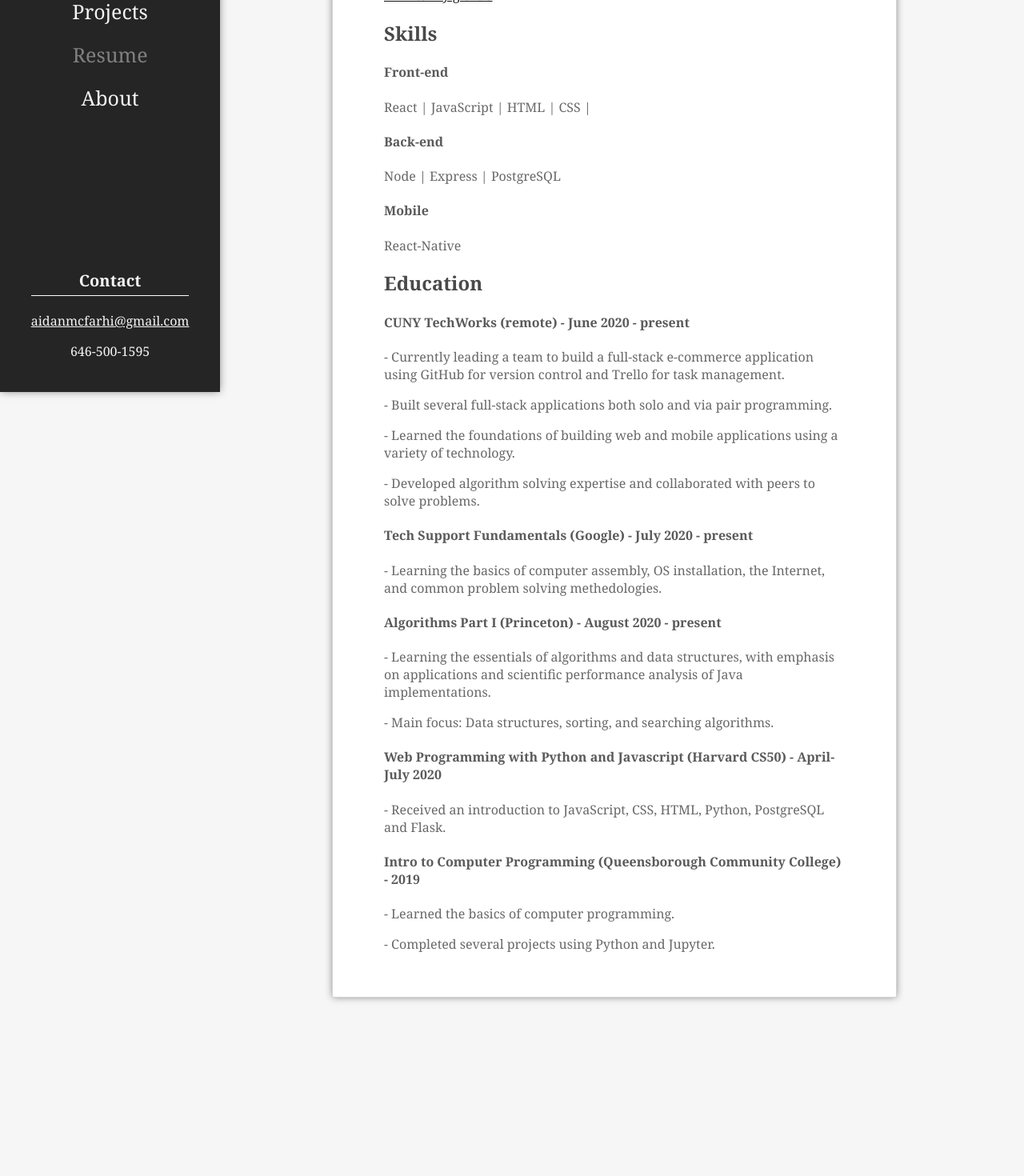
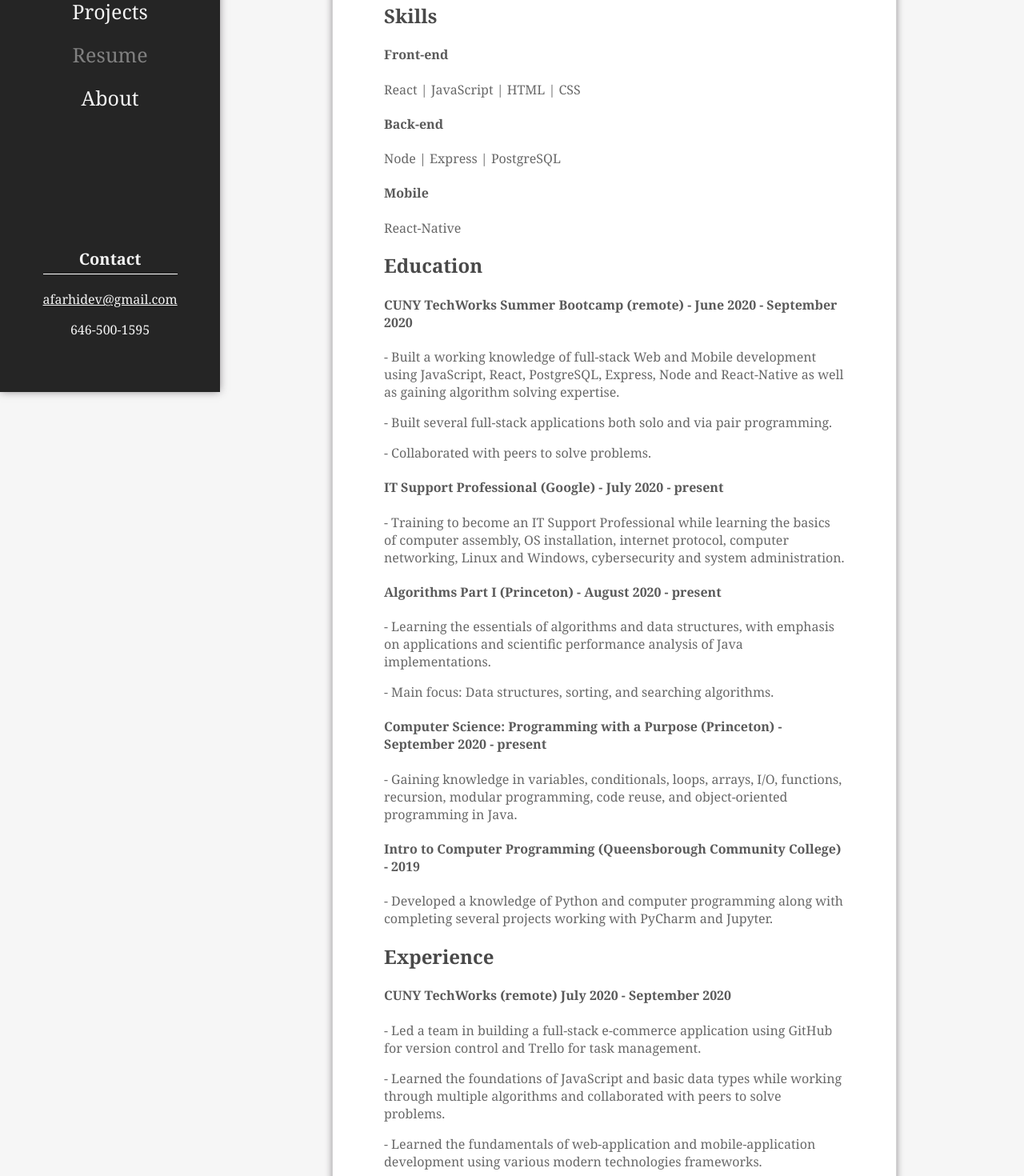
Before and after one commit to AidanFarhi/portfolio, a React (Create React App) app: page /resume in a window 1280 px wide. Shown: the part 320-1790 px from the top of the page at 80% size. Before the commit the page ends 1695 px from the top, so only its background shows below. Built offline with nearby package versions, Linux system fonts and the light colour scheme.

Commit message:
added leetrides and edited about me and resume

```diff
--- a/src/NavBar.js
+++ b/src/NavBar.js
@@ -49,7 +49,7 @@
                 </div>
                 <div id='contact-div'>
                     <h3 id='contact-header'>Contact</h3>
-                    <p><a href='mailto:aidanmcfarhi@gmail.com' target='_blank' rel="noopener noreferrer">aidanmcfarhi@gmail.com</a></p>
+                    <p><a href='mailto:afarhidev@gmail.com' target='_blank' rel="noopener noreferrer">afarhidev@gmail.com</a></p>
                     <p>646-500-1595</p>
                 </div>
             </div>
--- a/src/components/About.js
+++ b/src/components/About.js
@@ -8,10 +8,10 @@
             <h1 id='about-me-header'>About Me</h1>
             <div id='about-me-div'>
                 <p>
-                    "I have a rock-solid work ethic and am a firm believer in work first, play later.
-                    I do my best to achieve competency, no matter what it is I'm doing.
-                    I have a thirst for learning, and am always looking for new techniques and skills
-                    to help me become a more proficient programmer."
+                    "I am a software engineer that labors to build applications that
+                    are not only efficient, pracical and useful, but simple and intutive for the user.
+                    I am a firm beliver in life-long learning, and am always willing and able to
+                    absorb new technologies and methods, whenever possible."
                 </p>
             </div>
         </div>
--- a/src/components/Contact.js
+++ b/src/components/Contact.js
@@ -6,7 +6,7 @@
         <div id='contact-main-div'>
             <h1 id='contact-header'>Contact</h1>
             <div id='contact-div'>
-                <h3><a href='mailto:aidanmcfarhi@gmail.com' target='_blank' rel="noopener noreferrer">aidanmcfarhi@gmail.com</a></h3>
+                <h3><a href='mailto:afarhidev@gmail.com' target='_blank' rel="noopener noreferrer">afarhidev@gmail.com</a></h3>
                 <h3>646-500-1595</h3>
             </div>
         </div>
--- a/src/components/Projects.js
+++ b/src/components/Projects.js
@@ -1,15 +1,11 @@
 import React from 'react'
 import './cmp-styles/Projects.css'
-import wikiStack from './project-images/wikiStack.png'
-import juke from './project-images/juke.png'
-import ttt from './project-images/tic-tac-toe.png'
-import gol from './project-images/gol.png'
+
+import leetRides from './project-images/leetRides.png'
 import reactIcon from './icons/react.jpeg'
-import htmlIcon from './icons/html.png'
-import jsIcon from './icons/js.png'
 import nodeIcon from './icons/node.png'
-import cssIcon from './icons/css.jpg'
 import postG from './icons/postgresIcon.png'
+import expressIcon from './icons/express.jpeg'
 
 export default function Projects() {
     return (
@@ -17,56 +13,28 @@
             <h1 id='project-header'>Projects</h1>
             <div className='project-item'>
                 <div className='description'>
-                    <h3>Juke</h3>
-                    <p>This is an audio player that lets the user pause, play, and switch songs or albums at will.</p>
+                    <h3>LeetRides</h3>
+                    <p>This is a full-stack e-commerce application that supports both registered
+                        users and guests.
+                    </p>
                 </div>
-                <a href='https://github.com/AidanFarhi/juke' target='_blank' rel="noopener noreferrer">
-                    <img className='project-image'alt='test' src={juke}/>
+                <a href='https://leetrides.herokuapp.com/' target='_blank' rel="noopener noreferrer">
+                    <img className='project-image'alt='test' src={leetRides}/>
                 </a>
                 <div className='icons'>
                     <img alt='icon' src={reactIcon}/>
                     <img alt='icon' src={nodeIcon}/>
+                    <img alt='icon' src={expressIcon}/>
                     <img alt='icon' src={postG}/>
                 </div>
-            </div>
-            <div className='project-item'>
                 <div className='description'>
-                    <h3>Wikistack</h3>
-                    <p>A full-stack application where users can post, edit, delete and search wikipedia-style content.</p>
-                </div>
-                <a href='https://github.com/AidanFarhi/wiki-stack' target='_blank' rel="noopener noreferrer">
-                    <img className='project-image'alt='test' src={wikiStack}/>
-                </a>
-                <div className='icons'>
-                    <img alt='icon' src={jsIcon}/>
-                    <img alt='icon' src={nodeIcon}/>
-                    <img alt='icon' src={postG}/>
-                </div>
-            </div>
-            <div className='project-item'>
-                <div className='description'>
-                    <h3>Tic-Tac-Toe</h3>
-                    <p>Tic-Tac-Toe built in React-Native. Click to play.</p>
-                </div>
-                <a href='https://snack.expo.io/@aidanfarhi/tic-tac-toe' target='_blank' rel="noopener noreferrer">
-                <img className='project-image'alt='test' src={ttt}/>
-                </a>
-                <div className='icons'>
-                    <img alt='icon' src={reactIcon}/>
-                </div>
-            </div>
-            <div className='project-item'>
-            <div className='description'>
-                    <h3>Game of Life</h3>
-                    <p>The canonical Game of Life built with Vanilla Javascript</p>
-                </div>
-                <a href='https://github.com/AidanFarhi/Game_of_life' target='_blank' rel="noopener noreferrer">
-                    <img className='project-image' alt='test' src={gol}/>
-                </a>
-                <div className='icons'>
-                    <img alt='icon' src={htmlIcon}/>
-                    <img alt='icon' src={cssIcon}/>
-                    <img alt='icon' src={jsIcon}/>
+                    <h3>Features</h3>
+                    <ul id='features'>
+                        <li>Stripe API for credit card transactions</li>
+                        <li>Inventory Search</li>
+                        <li>Guest checkout</li>
+                        <li>Ability to see each users most recent order</li>
+                    </ul>
                 </div>
             </div>
         </div>
--- a/src/components/Resume.js
+++ b/src/components/Resume.js
@@ -8,40 +8,61 @@
             <div id='resume'>
                 <h2>Profile</h2>
                 <p>
-                I am a full-stack web developer enrolled in CUNY TechWorks Software Development Program. I am seeking full-time employment as a full-stack software engineer.
-                I am currently working on and leading a team in a remote setting, as well as working solo to meet project deadlines.
+                I am a full-stack web developer that strives to build useful and efficient applications that are both intuitive and user-friendly.
+                I have worked with a team in a remote setting and worked solo to meet project deadlines.
                 </p>
                 <a href='https://github.com/AidanFarhi' target='_blank' rel="noopener noreferrer">Link to my github</a>
+
                 <h2>Skills</h2>
-
                 <h4>Front-end</h4>
-                <p>React | JavaScript | HTML | CSS | </p>
+                <p>React | JavaScript | HTML | CSS </p>
                 <h4>Back-end</h4>
                 <p>Node | Express | PostgreSQL</p>
                 <h4>Mobile</h4>
                 <p>React-Native</p>
 
                 <h2>Education</h2>
-                <h4>CUNY TechWorks (remote) - June 2020 - present</h4>
-                <p>- Currently leading a team to build a full-stack e-commerce application using GitHub for version control and Trello for task management.</p>
+                <h4>CUNY TechWorks Summer Bootcamp (remote) - June 2020 - September 2020</h4>
+                <p>- Built a working knowledge of full-stack Web and Mobile development using JavaScript, React, PostgreSQL, Express,
+                    Node and React-Native as well as gaining algorithm solving expertise.
+                </p>
                 <p>- Built several full-stack applications both solo and via pair programming.</p>
-                <p>- Learned the foundations of building web and mobile applications using a variety of technology.</p>
-                <p>- Developed algorithm solving expertise and collaborated with peers to solve problems.</p>
+                <p>- Collaborated with peers to solve problems.</p>
 
-                <h4>Tech Support Fundamentals (Google) - July 2020 - present</h4>
-                <p>- Learning the basics of computer assembly, OS installation, the Internet, and common problem solving methedologies.</p>
+                <h4>IT Support Professional (Google) - July 2020 - present</h4>
+                <p>- Training to become an IT Support Professional while learning the basics of computer assembly,
+                    OS installation, internet protocol, computer networking,
+                    Linux and Windows, cybersecurity and system administration.
+                </p>
 
                 <h4>Algorithms Part I (Princeton) - August 2020 - present</h4>
-                <p>- Learning the essentials of algorithms and data structures, with emphasis on applications and scientific performance analysis of Java implementations.</p>
+                <p>- Learning the essentials of algorithms and data structures,
+                    with emphasis on applications and scientific performance analysis of Java implementations.
+                </p>
                 <p>- Main focus: Data structures, sorting, and searching algorithms.</p>
 
-                <h4>Web Programming with Python and Javascript (Harvard CS50) - April-July 2020</h4>
-                <p>- Received an introduction to JavaScript, CSS, HTML, Python, PostgreSQL and Flask.</p>
+                <h4>Computer Science: Programming with a Purpose (Princeton) - September 2020 - present</h4>
+                <p>- Gaining knowledge in variables, conditionals,
+                    loops, arrays, I/O, functions, recursion,
+                    modular programming, code reuse,
+                    and object-oriented programming in Java.
+                </p>
 
                 <h4>Intro to Computer Programming (Queensborough Community College) - 2019</h4>
-                <p>- Learned the basics of computer programming.</p>
-                <p>- Completed several projects using Python and Jupyter.</p>
+                <p>- Developed a knowledge of Python and computer programming
+                    along with completing several projects working with PyCharm and Jupyter.
+                </p>
 
+                <h2>Experience</h2>
+                <h4>CUNY TechWorks (remote) July 2020 - September 2020</h4>
+                <p>- Led a team in building a full-stack e-commerce application
+                    using GitHub for version control and Trello for task management.
+                </p>
+                <p>- Learned the foundations of JavaScript and basic data types while working through
+                    multiple algorithms and collaborated with peers to solve problems.</p>
+                <p>- Learned the fundamentals of web-application and mobile-application development
+                    using various modern technologies frameworks.
+                </p>
             </div>
         </div>
     )
--- a/src/components/cmp-styles/Projects.css
+++ b/src/components/cmp-styles/Projects.css
@@ -9,8 +9,6 @@
 
 #project-header {
     margin-left: 4%;
-    /* margin-left: 13% */
-    /* text-align: center; */
     border-bottom: 1px solid lightgrey;
     width: 40%;
     color: rgb(92, 92, 92);
@@ -30,7 +28,7 @@
 }
 
 .description>h3 {
-    color: rgb(73, 73, 73)
+    color: rgb(73, 73, 73);
 }
 
 .description>p {
@@ -38,7 +36,8 @@
 }
 
 .project-image {
-    width: 300px;
+    height: 100%;
+    width: 100%;
     border-radius: 3px;
 }
 
@@ -63,3 +62,8 @@
     -moz-box-shadow: 0px 0px 10px -1px rgba(110,104,110,0.87);
     box-shadow: 0px 0px 10px -1px rgba(110,104,110,0.87);
 }
+
+#features {
+    text-align: left;
+    color: grey;
+}
```
Also changed, not shown: src/components/icons/express.jpeg (added), 1 other file (tests, documents, lock files or other folders).
